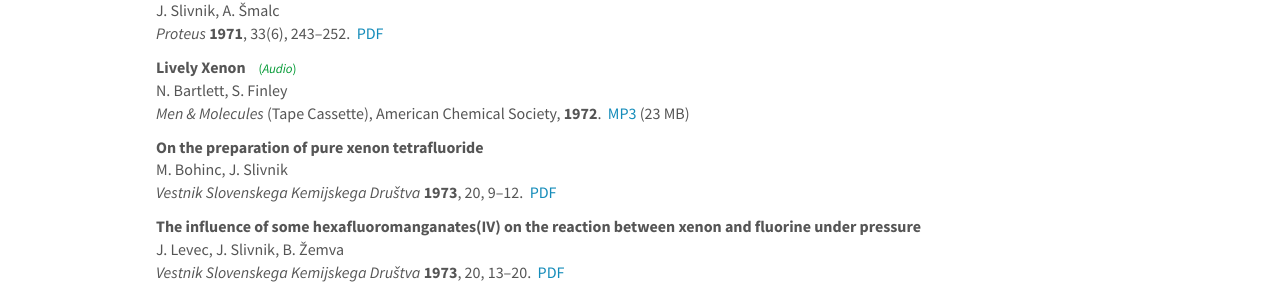
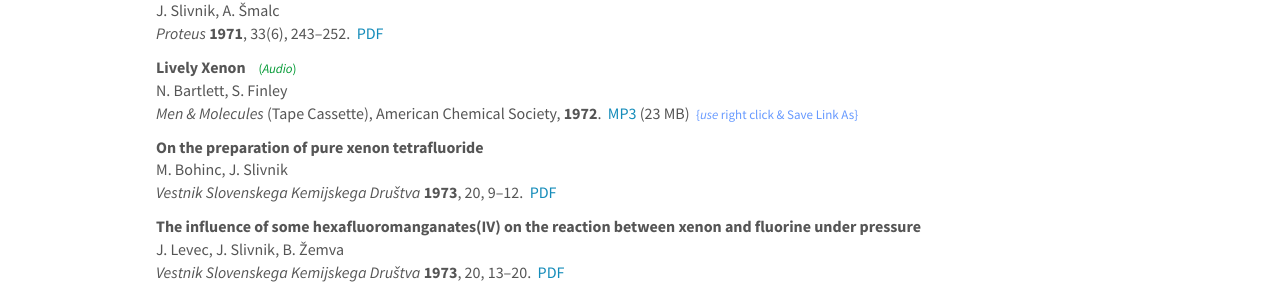
Before and after one commit to eccl-jsi/eccl-jsi.github.io, a Jekyll site: the page built from _pages/ngrxiv.md, in a window 1280 px wide and 900 px high, scrolled down 703 px. Shown: the part 154-453 px from the top of the window. Built offline with Jekyll 4.4.1, drawn with Linux system fonts in a browser that asks for light colours; nearby versions of some CDN libraries.

Commit message:
Update ngrxiv.md

```diff
--- a/_pages/ngrxiv.md
+++ b/_pages/ngrxiv.md
@@ -32,7 +32,7 @@
 
 **A Research Problem: Inert (?) Gas Compounds**   &nbsp;&nbsp;&nbsp;<font color="#009933" size="-1">(<i>Video</i>)</font>
 <br>G. C. Pimentel, J. J. Turner
-<br>*CHEM-Study*, College of Chemistry, University of California, Berkeley **1964**. &nbsp;[MP4]({{ site.baseurl }}https://archive.org/download/research_problem_inert_gas_compounds/research_problem_inert_gas_compounds_512kb.mp4) (75 MB) &nbsp;[MP4]({{ site.baseurl }}https://archive.org/download/research_problem_inert_gas_compounds/research_problem_inert_gas_compounds.mp4) (594 MB) &nbsp;<font color="#00ff00" size="-1">&#123;<i>use</i> right click & Save Link As&#125;</font>
+<br>*CHEM-Study*, College of Chemistry, University of California, Berkeley **1964**. &nbsp;[MP4]({{ site.baseurl }}https://archive.org/download/research_problem_inert_gas_compounds/research_problem_inert_gas_compounds_512kb.mp4) (75 MB) &nbsp;[MP4]({{ site.baseurl }}https://archive.org/download/research_problem_inert_gas_compounds/research_problem_inert_gas_compounds.mp4) (594 MB) &nbsp;<font color="#6699ff" size="-1">&#123;<i>use</i> right click & Save Link As&#125;</font>
 
 **The Chemistry of the noble gases**   &nbsp;&nbsp;&nbsp;<font color="#e41959" size="-1">(<i>Popular Science</i>)</font>
 <br>C. L. Chernick
@@ -49,7 +49,7 @@
 
 **Lively Xenon**   &nbsp;&nbsp;&nbsp;<font color="#009933" size="-1">(<i>Audio</i>)</font>
 <br>N. Bartlett, S. Finley
-<br>*Men & Molecules* (Tape Cassette), American Chemical Society, **1972**. &nbsp;[MP3]({{ site.baseurl }}/ngarxiv/Lively_Xenon.mp3) (23 MB)
+<br>*Men & Molecules* (Tape Cassette), American Chemical Society, **1972**. &nbsp;[MP3]({{ site.baseurl }}/ngarxiv/Lively_Xenon.mp3) (23 MB) &nbsp;<font color="#6699ff" size="-1">&#123;<i>use</i> right click & Save Link As&#125;</font>
 
 **On the preparation of pure xenon tetrafluoride**
 <br>M. Bohinc, J. Slivnik
```
